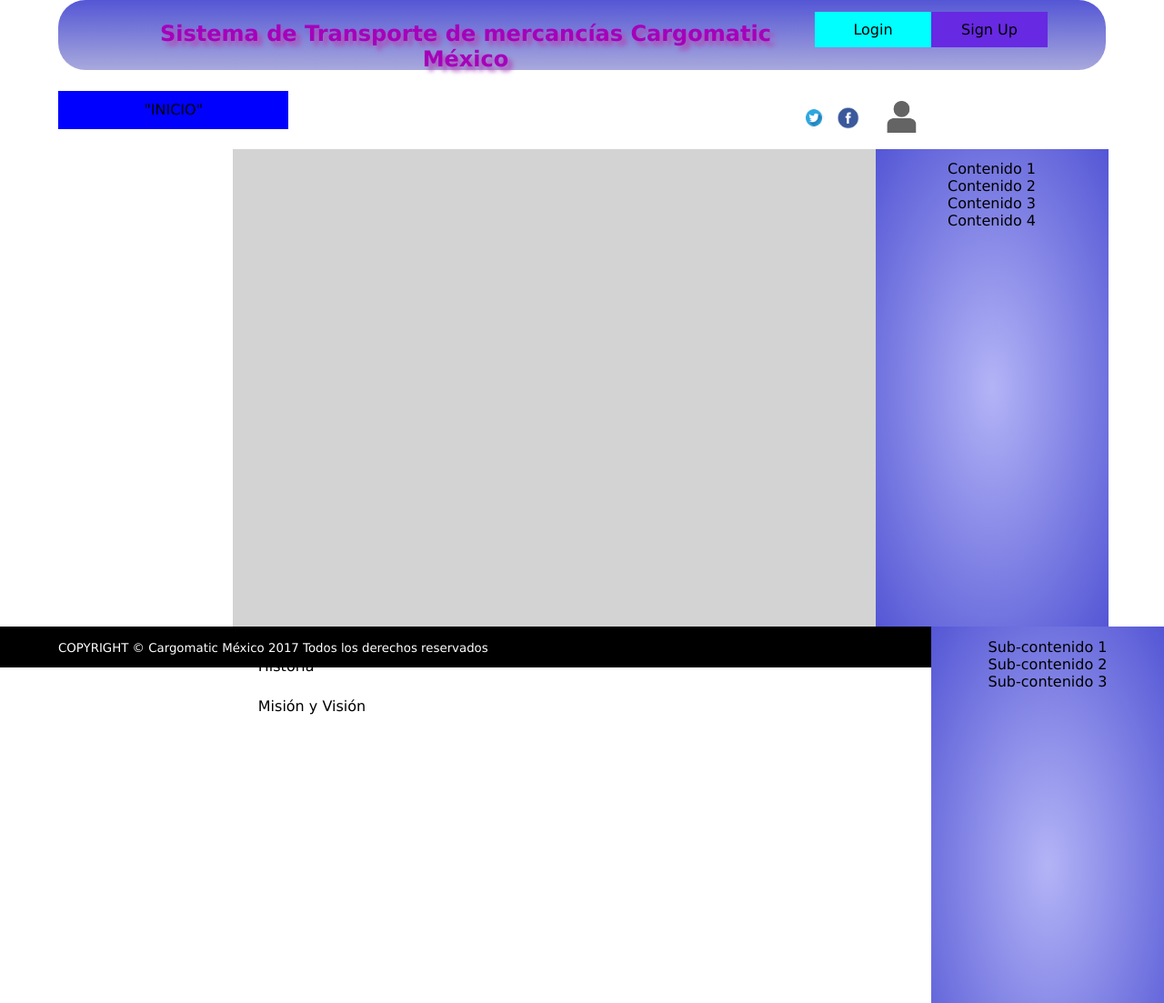
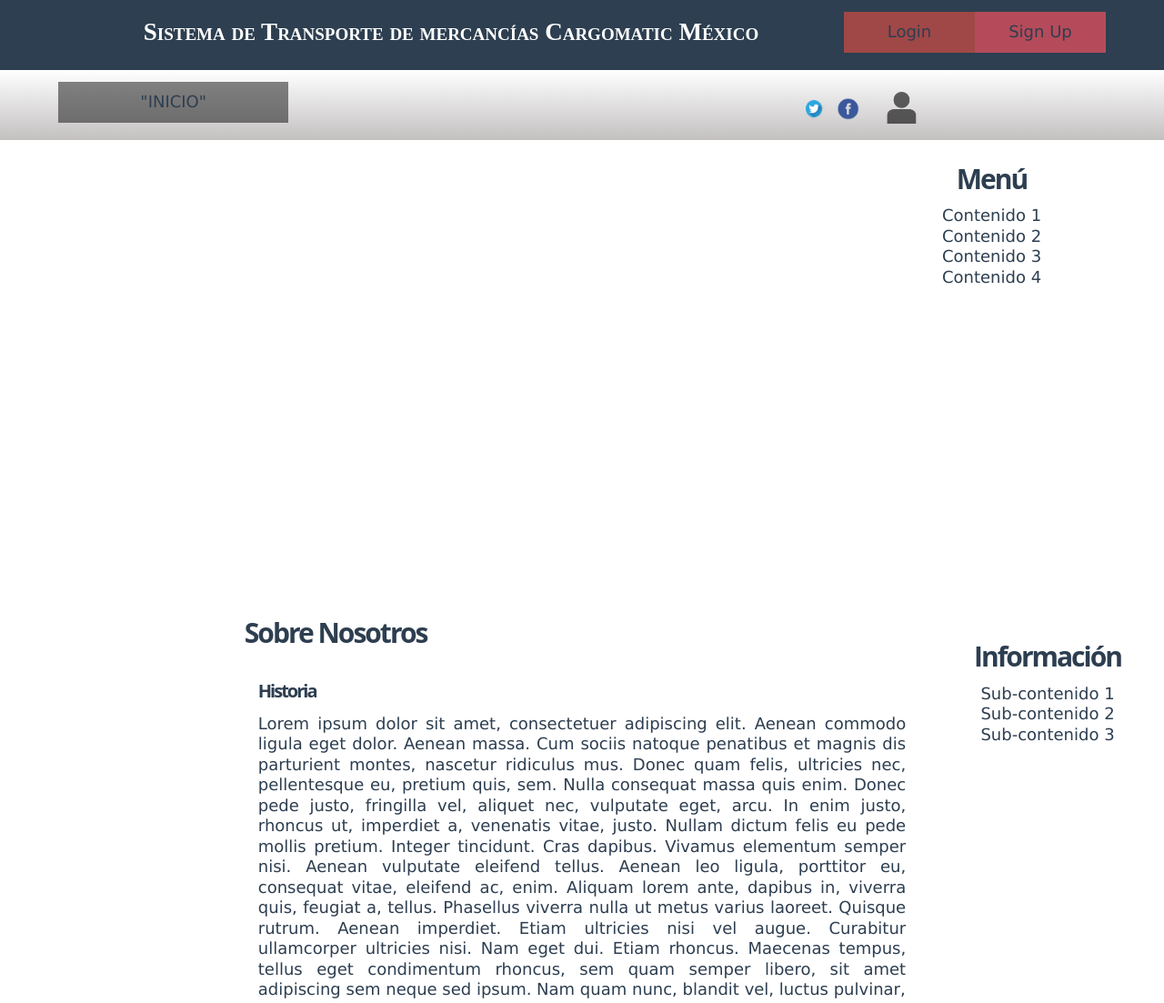
Before and after one commit to JavierDavalos/proyectoPPI, a plain HTML site: page Marlon/index.html in a window 1280 px wide. Shown: the top 1103 px of the page at 91% size. Drawn offline with nearby package versions, Linux system fonts and the light colour scheme.

Commit message:
Cambiar el diseño de la página
se realizaron cambios para mejorar el estado visual de la página web

```diff
--- a/Marlon/index.html
+++ b/Marlon/index.html
@@ -3,7 +3,6 @@
  	<head>
         <meta charset="utf-8"/>
 		<meta charset="iso-8559-1"/>
-		<meta http-equiv="refresh" content="3">
 		<meta name="description" content="Práctica PPI con la maestra Michelle"/>
         <title>Cargomatic México</title>
         <script type="text/javascript" src="js/jquery.js"></script>
@@ -50,6 +49,7 @@
     	<!ASIDE***********************************************************************>
     	<!ASIDE IZQUIERDO*****************>
     	<aside id="asideIzquierdo">
+            <h2>Menú</h2>
     		<blockquote>Contenido 1</blockquote>
 			<blockquote>Contenido 2</blockquote>
 			<blockquote>Contenido 3</blockquote>
@@ -58,6 +58,7 @@
 
     	<!ASIDE IZQUIERDO*****************>
     	<aside id="asideDerecho">
+            <h2>Información</h2>
     		<blockquote>Sub-contenido 1</blockquote>
 			<blockquote>Sub-contenido 2</blockquote>
 			<blockquote>Sub-contenido 3</blockquote>
@@ -67,9 +68,11 @@
     	<h2>Sobre Nosotros</h2>
     		<article>
     			<h2>Historia</h2>
+                <p>Lorem ipsum dolor sit amet, consectetuer adipiscing elit. Aenean commodo ligula eget dolor. Aenean massa. Cum sociis natoque penatibus et magnis dis parturient montes, nascetur ridiculus mus. Donec quam felis, ultricies nec, pellentesque eu, pretium quis, sem. Nulla consequat massa quis enim. Donec pede justo, fringilla vel, aliquet nec, vulputate eget, arcu. In enim justo, rhoncus ut, imperdiet a, venenatis vitae, justo. Nullam dictum felis eu pede mollis pretium. Integer tincidunt. Cras dapibus. Vivamus elementum semper nisi. Aenean vulputate eleifend tellus. Aenean leo ligula, porttitor eu, consequat vitae, eleifend ac, enim. Aliquam lorem ante, dapibus in, viverra quis, feugiat a, tellus. Phasellus viverra nulla ut metus varius laoreet. Quisque rutrum. Aenean imperdiet. Etiam ultricies nisi vel augue. Curabitur ullamcorper ultricies nisi. Nam eget dui. Etiam rhoncus. Maecenas tempus, tellus eget condimentum rhoncus, sem quam semper libero, sit amet adipiscing sem neque sed ipsum. Nam quam nunc, blandit vel, luctus pulvinar,</p>
     		</article>
     		<article>
     			<h2>Misión y Visión</h2>
+                <p>Lorem ipsum dolor sit amet, consectetuer adipiscing elit. Aenean commodo ligula eget dolor. Aenean massa. Cum sociis natoque penatibus et magnis dis parturient montes, nascetur ridiculus mus. Donec quam felis, ultricies nec, pellentesque eu, pretium quis, sem. Nulla consequat massa quis enim. Donec pede justo, fringilla vel, aliquet nec, vulputate eget, arcu. In enim justo, rhoncus ut, imperdiet a, venenatis vitae, justo. Nullam dictum felis eu pede mollis pretium. Integer tincidunt. Cras dapibus. Vivamus elementum semper nisi. Aenean vulputate eleifend tellus. Aenean leo ligula, porttitor eu, consequat vitae, eleifend ac, enim. Aliquam lorem ante, dapibus in, viverra quis, feugiat a, tellus. Phasellus viverra nulla ut metus varius laoreet. Quisque rutrum. Aenean imperdiet. Etiam ultricies nisi vel augue. Curabitur ullamcorper ultricies nisi. Nam eget dui. Etiam rhoncus. Maecenas tempus, tellus eget condimentum rhoncus, sem quam semper libero, sit amet adipiscing sem neque sed ipsum. Nam quam nunc, blandit vel, luctus pulvinar,</p>
     		</article>
     	</section>
 
--- a/Marlon/styles.css
+++ b/Marlon/styles.css
@@ -7,6 +7,16 @@ html, body, h1, h2, h3, h4, h5, h6, p, ol, ul, li, pre, code, address, variable,
  	margin: 0;
  	font-size: 100%;
  	font-weight: normal;
+}
+body, aside {
+    font-family: "Open Sans",sans-serif;
+    font-size: 18px;
+    font-weight: 400;
+    font-style: normal;
+    line-height: 1.25em;
+    color: #2d3e50;
+    background: #fff;
+    -webkit-font-smoothing: antialiased;
 }
 
 table {border-collapse: collapse; border-spacing: 0; }
@@ -25,15 +35,8 @@ q:before, q:after { content:''; }
 
 /********** HEADER **********************************************/
 header{
-	background: -webkit-linear-gradient(top, #5456D5, #A8A9DC);
-	background: -moz-linear-gradient(top, #5456D5, #A8A9DC);
-	background: -ms-linear-gradient(top, #5456D5, #A8A9DC);
-	background: -o-linear-gradient(top, #5456D5, #A8A9DC);
-	background: linear-gradient(top, #5456D5, #A8A9DC);
-
-	width: 80%;
+	background: #2d3f50;
     padding: 1% 5% 5% 5%;
-	border-radius: 30px;
     margin: auto;
 }
 
@@ -48,12 +51,12 @@ header div{
 }
 
 #headerDivLogin{
-	background-color: aqua;
+    background-color: #a04747;
     width: 10.5%;
 }
 
 #headerDivSignUp{
-	background-color: #6729E2;
+	background-color: #b54b5a;
     width: 10.5%;
     clear: right;
 }
@@ -61,15 +64,18 @@ header div{
 header div h1{
     font-size: 1.5em;
     font-weight: bold;
-	color: #A501BA;
-	text-shadow: #AC4DB9 5px 5px 5px;
+    font-variant: small-caps;
+    font-family: serif;
+    color: #ffffff;
 }
 
 /********** NAV *************************************************/
 nav{
-	margin-top: 10px;
-	background-color: white;
     padding: 1% 5% 5% 5%;
+    background: -webkit-linear-gradient(#ffffff, #c3c0c0);
+    background: -o-linear-gradient(#ffffff, #c3c0c0);
+    background: -moz-linear-gradient(#ffffff, #c3c0c0);
+    background: linear-gradient(#ffffff, #c3c0c0);
 }
 
 nav div{
@@ -84,12 +90,11 @@ img {
 }
 #facebook, #twitter{
     float: right;
-	background-color: white;
     width: 4%;
 }
 
 #inicio{
-	background-color: blue;
+	background-color: rgba(0, 0, 0, 0.48);
 	width: 20%;
 }
 
@@ -98,19 +103,12 @@ img {
 }
 
 #informacionUsuario{
-	background-color: white;
 	width: 3%;
 }
 
 /********** ASIDE ***********************************************/
 
 aside{
-	background: -webkit-radial-gradient(center, #B3B4F6, #5456D5);
-	background: -moz-radial-gradient(center, #B3B4F6, #5456D5);
-	background: -ms-radial-gradient(center, #B3B4F6, #5456D5);
-	background: -o-radial-gradient(center, #B3B4F6, #5456D5);
-	background: radial-gradient(center, #B3B4F6, #5456D5);
-
 	width: 18%;
 	text-align: center;
 	padding: 1% 1%;
@@ -129,9 +127,26 @@ aside{
 section{
     width: 58%;
     margin: auto;
-	background-color: lightgrey;
     padding: 1% 1%;
-	height: 500px;
+    height: auto;
+    text-align: justify;
+}
+section h2, aside h2 {
+    font-family: "Open Sans",sans-serif;
+    font-weight: 700;
+    font-style: normal;
+    margin: 13.5px 0;
+    letter-spacing: -2px;
+    color: #2d3e50;
+    font-size: 30px;
+    line-height: 1.1em;
+}
+section article h2 {
+        font-family: "Open Sans",sans-serif;
+    font-weight: 700;
+    color: #2d3e50;
+    font-size: 20px;
+    line-height: 1.1em;
 }
 
 #tituloContenido{
```
Also changed, not shown: Marlon/img/descarga.png (added), 1 other file. Lines whose indentation alone changed are shown as unchanged.
